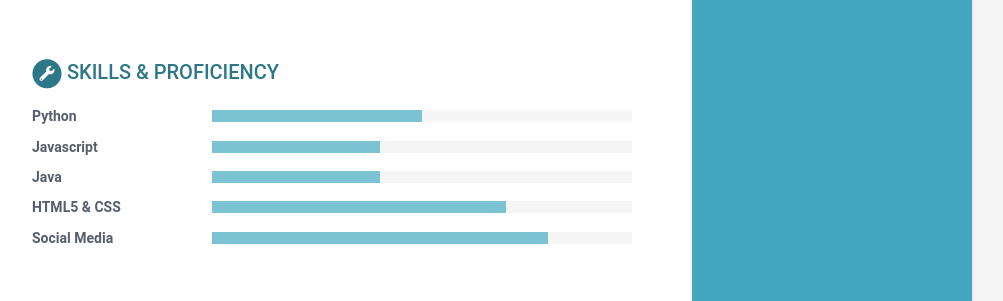
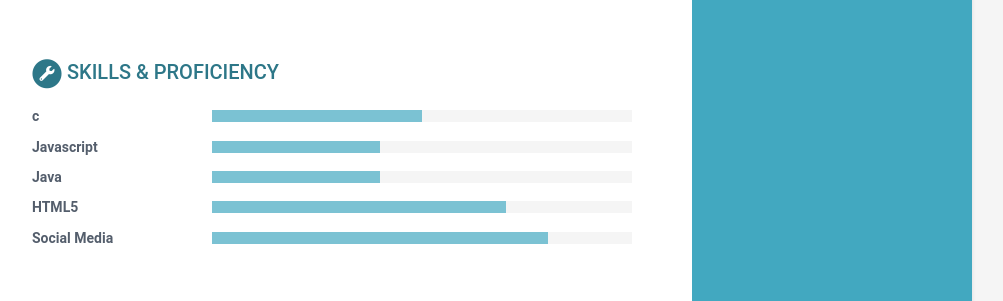
Before and after one commit to giorgosrv/MyCv, a Jekyll site: the page built from index.html, in a window 1280 px wide. Shown: the part 1087-1388 px from the top of the page, without its empty margins (168-1171 px from the left). Built offline with Jekyll 4.4.1, drawn with Linux system fonts in a browser that asks for light colours.

Commit message:
Update data.yml

```diff
--- a/_data/data.yml
+++ b/_data/data.yml
@@ -117,7 +117,7 @@ skills:
     title: Skills &amp; Proficiency
 
     toolset:
-      - name: Python
+      - name: c
         level: 50%
 
       - name: Javascript
@@ -126,7 +126,7 @@ skills:
       - name: Java
         level: 40%
 
-      - name: HTML5 & CSS
+      - name: HTML5
         level: 70%
 
       - name: Social Media
```
